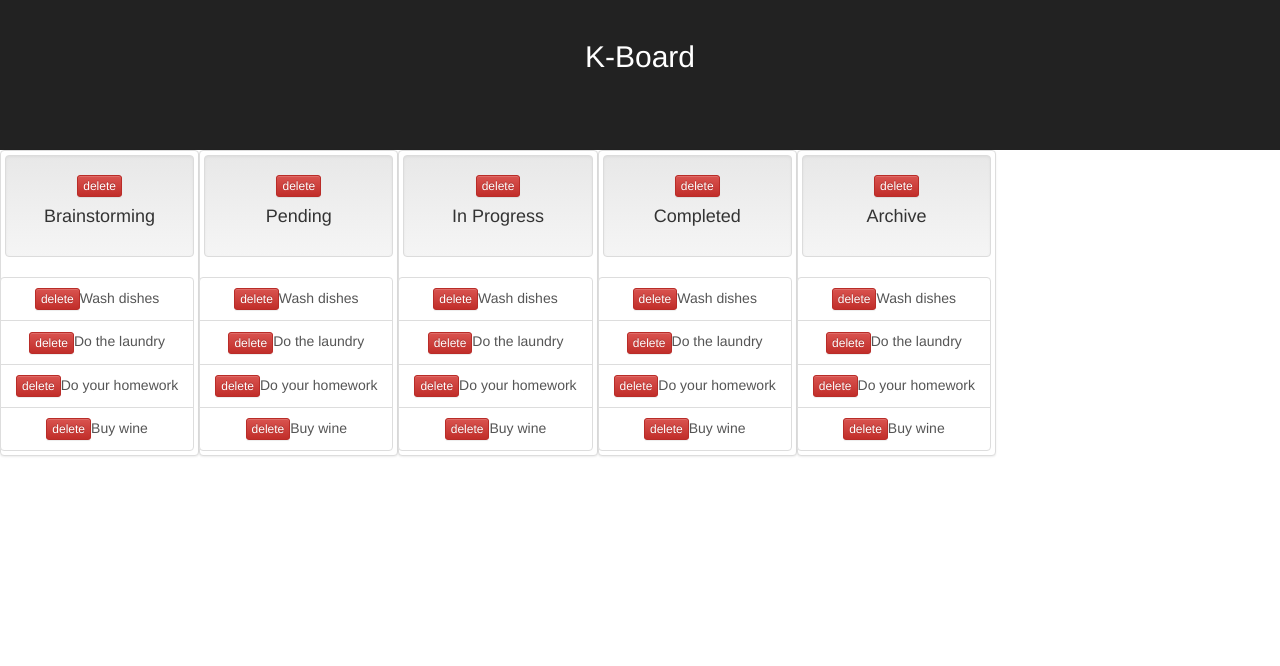
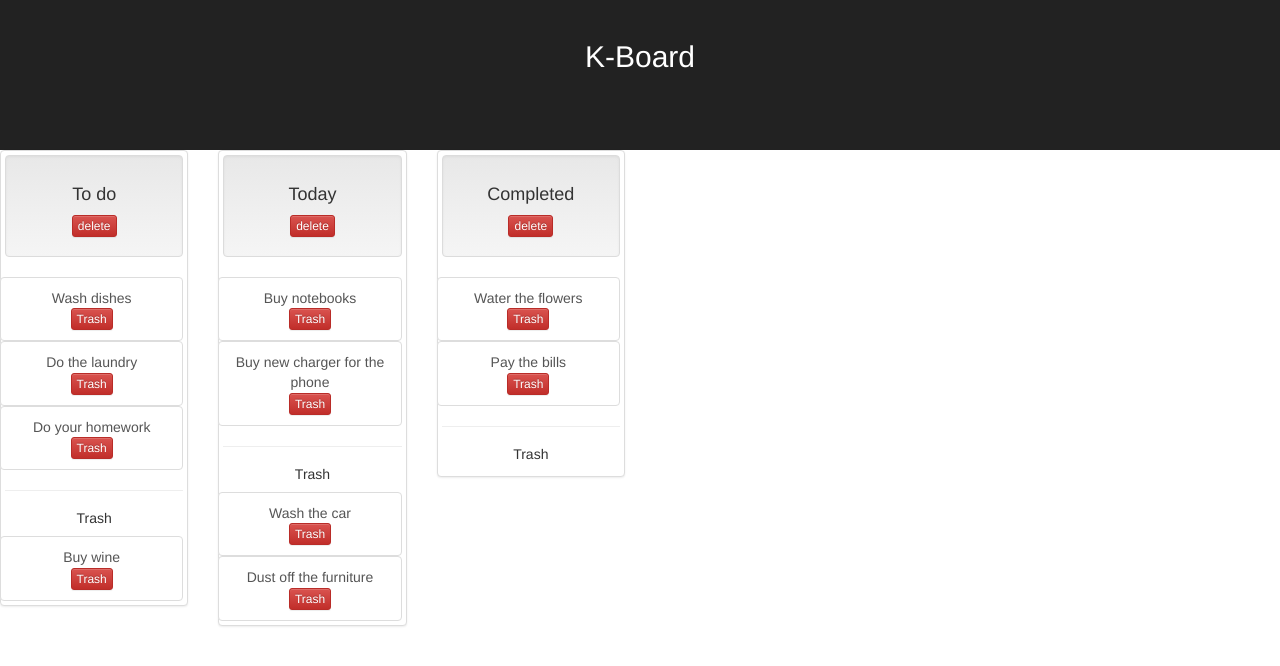
Before and after one commit to joromir/k-board, a React (Create React App) app: page / in a window 1280 px wide. Shown: the top 666 px of the page. Built offline with nearby package versions, Linux system fonts and the light colour scheme.

Commit message:
Reorganize components(raw)

```diff
--- a/src/Board.js
+++ b/src/Board.js
@@ -3,28 +3,49 @@ import BoardColumn from './BoardColumn';
 
 export default class Board extends Component {
   render() {
+    // TODO: Extract data;
     const boardColumns = [
-      {id: 1, name: 'Brainstorming'},
-      {id: 2, name: 'Pending'},
-      {id: 3, name: 'In Progress'},
-      {id: 4, name: 'Completed'},
-      {id: 5, name: 'Archive'},
+      {
+        id: 1,
+        name: 'To do',
+        stories: [
+          {id: 1, title: 'Wash dishes', trash: false},
+          {id: 2, title: 'Do the laundry', trash: false},
+          {id: 3, title: 'Do your homework', trash: false},
+          {id: 4, title: 'Buy wine', trash: true}
+        ]
+      },
+      {
+        id: 2,
+        name: 'Today',
+        stories: [
+          {id: 1, title: 'Buy notebooks', trash: false},
+          {id: 2, title: 'Wash the car', trash: true},
+          {id: 3, title: 'Buy new charger for the phone', trash: false},
+          {id: 4, title: 'Dust off the furniture', trash: true}
+        ]
+      },
+      {
+        id: 3,
+        name: 'Completed',
+        stories: [
+          {id: 1, title: 'Water the flowers', trash: false},
+          {id: 2, title: 'Pay the bills', trash: false},
+        ]
+      }
     ];
 
     const boards = boardColumns.map((board) =>
-      <td key={board.id.toString()} >
-        <BoardColumn key={board.id.toString()} boardName={board.name}/>
-      </td>
+      <BoardColumn
+        key={board.id.toString()}
+        boardName={board.name}
+        stories={board.stories}/>
     );
 
     return(
-      <table>
-        <tbody>
-          <tr>
-            {boards}
-          </tr>
-        </tbody>
-      </table>
+      <div className='row'>
+        {boards}
+      </div>
     );
   }
 }
--- a/src/BoardColumn.js
+++ b/src/BoardColumn.js
@@ -4,44 +4,58 @@ import BoardStory from './BoardStory'
 export default class BoardColumn extends Component {
   constructor(props) {
     super(props);
-    this.state = {hidden: false};
-    this.change_state = this.change_state.bind(this);
+
+    this.state = {
+      hidden: false,
+    };
+
+    this.changeState = this.changeState.bind(this);
+    this.handleStoryChange = this.handleStoryChange.bind(this);
+    this.trashedStories = this.trashedStories.bind(this);
+    this.boardStories = this.boardStories.bind(this);
   }
 
-  change_state() {
+  changeState() {
     this.setState({
       hidden: true
     });
   }
 
+  handleStoryChange(value) {
+    alert('TODO: handleStoryChange');
+  }
+
+  trashedStories() {
+    return(this.props.stories.filter((story) => story.trash === true).map((story) =>
+      <BoardStory
+        key={story.id.toString()}
+        story={story}
+        onChange={this.handleStoryChange}/>
+    ));
+  }
+
+  boardStories() {
+    return(this.props.stories.filter((story) => story.trash === false).map((story) =>
+      <BoardStory
+        key={story.id.toString()}
+        story={story}
+        onChange={this.handleStoryChange}/>
+    ));
+  }
+
   render() {
-    const stories = [
-      { id: 1, title: 'Wash dishes' },
-      { id: 2, title: 'Do the laundry' },
-      { id: 3, title: 'Do your homework' },
-      { id: 4, title: 'Buy wine'}
-    ];
-
-    const boardStories = stories.map((story) =>
-      <BoardStory key={story.id.toString()} story={story} />
-    );
-
-    // const trashedStories = boardStories.filter((story) =>
-    //   story
-    // );
-
-    const content = <div>
+    const content = <div className='col-lg-2'>
       <div className="BoardColumn thumbnail">
         <div className='well'>
-          <a onClick={this.change_state} className='btn btn-danger btn-xs'>delete</a>
           <h4 className='display-4'>{this.props.boardName}</h4>
+          <a onClick={this.changeState} className='btn btn-danger btn-xs'>delete</a>
         </div>
 
-        <div className="list-inline">{boardStories}</div>
-{/*         <hr />
+        <div className="list-inline">{this.boardStories()}</div>
+        <hr />
 
         <h5>Trash</h5>
-        <ul className="list-inline">{trashedStories}</ul> */}
+        <div className="list-inline">{this.trashedStories()}</div>
       </div>
     </div>
 
--- a/src/BoardStory.js
+++ b/src/BoardStory.js
@@ -3,25 +3,22 @@ import React, { Component } from 'react';
 export default class BoardStory extends Component {
   constructor(props) {
     super(props);
-    this.state = {trash: false};
 
     this.markAsTrash = this.markAsTrash.bind(this);
   }
 
-  markAsTrash() {
-    this.setState({trash: true});
+  markAsTrash(e) {
+    alert('TODO: Should be marked as trash');
   }
 
   render() {
-    const presentStory = <a href='#' className="list-group-item">
-      <a onClick={this.markAsTrash} className='btn btn-danger btn-xs'>delete</a>
-      {this.props.story.title}
-    </a>
+    const presentStory = <div>
+      <a href='#' className="list-group-item">
+        {this.props.story.title}<br />
+        <a onClick={this.markAsTrash} className='btn btn-danger btn-xs'>Trash</a>
+      </a>
+    </div>
 
-    if(this.state.trash) {
-      return(null);
-    } else {
-      return(presentStory);
-    }
+    return(presentStory);
   }
 }
```
